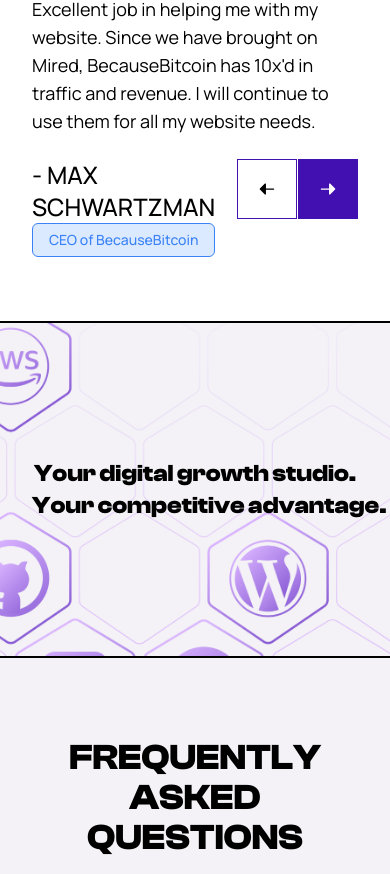
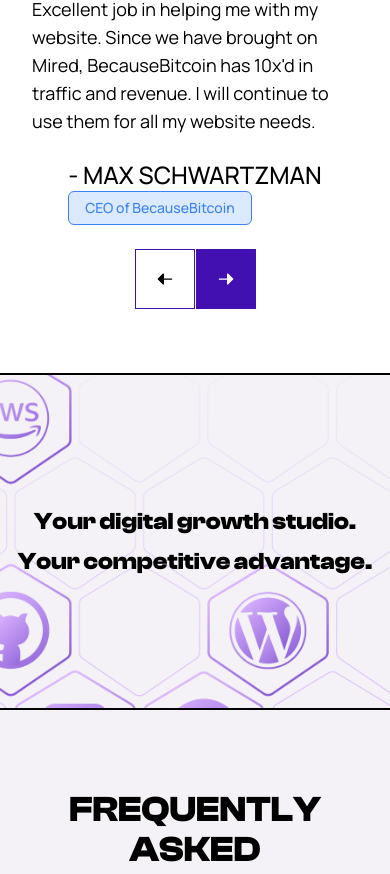
Before and after one commit to ornelasedward/mired_site, a Next.js app: page / in a window 390 px wide. Shown: the part 5393-6267 px from the top of the page. Built offline with nearby package versions, Linux system fonts and the light colour scheme.

Commit message:
mobile responsive

```diff
--- a/app/layout.tsx
+++ b/app/layout.tsx
@@ -95,7 +95,7 @@
           <header>
             <Header />
           </header>
-          <main className="min-h-screen ">{children}</main>
+          <main className="min-h-screen mt-20">{children}</main>
           <footer>
             <Footer />
           </footer>
--- a/components/home/TextimonialCard.tsx
+++ b/components/home/TextimonialCard.tsx
@@ -88,7 +88,7 @@
             </span> */}
           </motion.p>
         </div>
-        <div className="flex pt-6 xl:pt-0 sm:pt-8 xl:absolute bottom-10   w-full  items-start justify-between">
+        <div className="flex flex-col sm:flex-row pt-6 xl:pt-0 sm:pt-8 xl:absolute bottom-10 w-full items-center sm:items-start gap-6 sm:gap-0 sm:justify-between">
           <motion.div
             key={currentSlide}
             initial={{ opacity: 0, y: 20 }}
--- a/components/home/Trust.tsx
+++ b/components/home/Trust.tsx
@@ -1,11 +1,11 @@
 const Trust = () => {
   return (
     <div className="bg-[url('/images/technology.png')] min-h-[40vh] sm:min-h-[60vh] xl:min-h-[784px] bg-center flex justify-center bg-cover bg-no-repeat items-center border-t-2 border-b-2 border-black">
-      <div className="container max-w-[1001px] mx-auto">
-        <h2 className="heading-1 text-center normal-case">
+      <div className="container max-w-[1001px] mx-auto px-4">
+        <h2 className="heading-1 text-center normal-case text-2xl sm:text-3xl md:text-4xl lg:text-5xl">
           Your digital growth studio.
-          <br className="mb-4" />
-          <span className="whitespace-nowrap">Your competitive advantage.</span>
+          <br className="hidden sm:block mb-2 md:mb-3 lg:mb-4" />
+          <span className="block mt-2 sm:mt-0">Your competitive advantage.</span>
         </h2>
       </div>
     </div>
```
